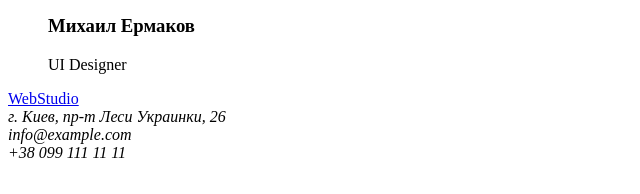
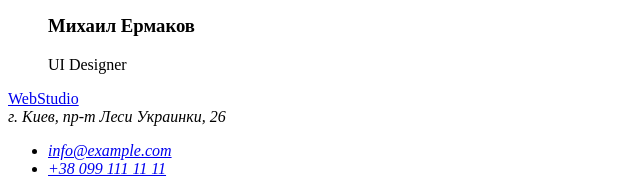
Before and after one commit to IvannaGumeniuk/goit-markup-hw-01, a plain HTML site: page index.html in a window 1280 px wide. Shown: the part 2715-2909 px from the top of the page, without its empty margins (0-640 px from the left). Before the commit the page ends 2885 px from the top, so only its background shows below. Drawn offline with Linux system fonts and the light colour scheme.

Commit message:
виправляє в футері адресу
додає в список однотипні елементи

```diff
--- a/index.html
+++ b/index.html
@@ -93,8 +93,10 @@
         <a href="#0"><span lang="en">WebStudio</span></a>
         <address>
             г. Киев, пр-т Леси Украинки, 26 <br>
-            info@example.com <br>
-            +38 099 111 11 11 <br>
+            <ul>
+                <li><a href="mailto:info@example.com">info@example.com</a></li>
+                <li><a href="tel:+380991111111">+38 099 111 11 11</a></li>
+            </ul>
         </address>
     </footer>
 </body>
```
